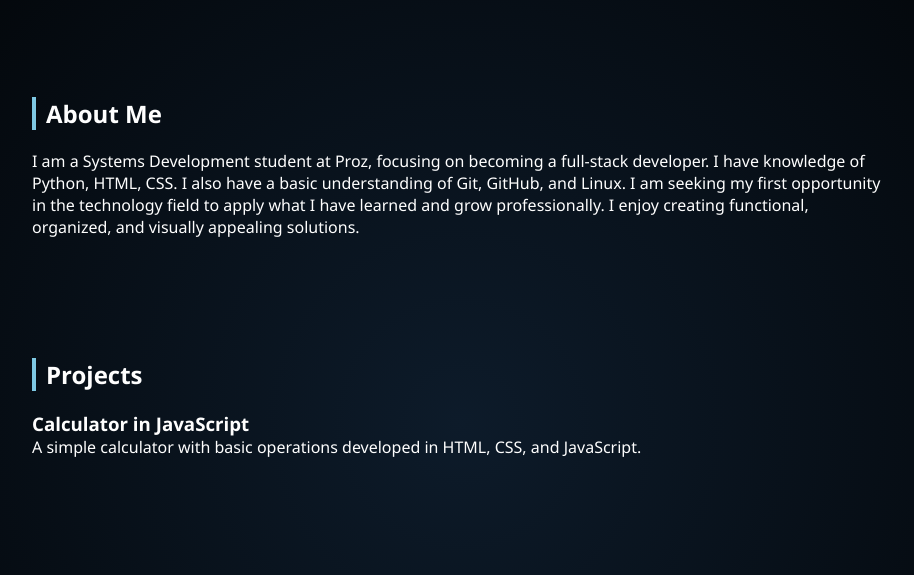
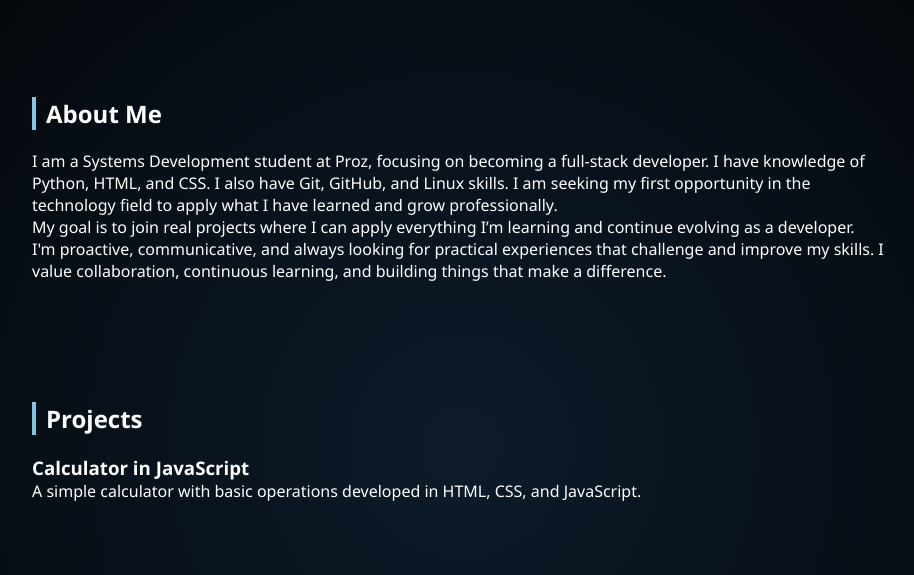
Before and after one commit to enyaaguiar/portfolio-enya, a plain HTML site: page index.html in a window 1280 px wide. Shown: the part 205-780 px from the top of the page, without its empty margins (178-1092 px from the left). Drawn offline with Linux system fonts and the light colour scheme.

```diff
--- a/index.html
+++ b/index.html
@@ -190,7 +190,9 @@
   <section id="about">
     <h2>About Me</h2>
     <p>
-      I am a Systems Development student at Proz, focusing on becoming a full-stack developer. I have knowledge of Python, HTML, CSS. I also have a basic understanding of Git, GitHub, and Linux. I am seeking my first opportunity in the technology field to apply what I have learned and grow professionally. I enjoy creating functional, organized, and visually appealing solutions.
+     I am a Systems Development student at Proz, focusing on becoming a full-stack developer. I have knowledge of Python, HTML, and CSS. I also have Git, GitHub, and Linux skills. I am seeking my first opportunity in the technology field to apply what I have learned and grow professionally.
+     <p>My goal is to join real projects where I can apply everything I’m learning and continue evolving as a developer.</p>
+     <p>I'm proactive, communicative, and always looking for practical experiences that challenge and improve my skills. I value collaboration, continuous learning, and building things that make a difference.</p>
     </p>
   </section>
 
```
